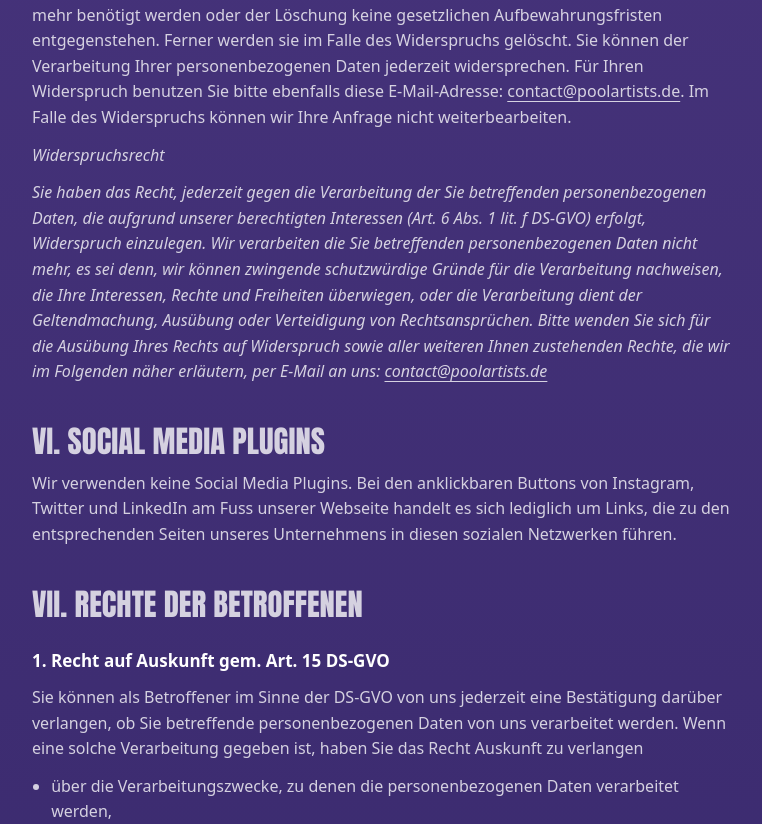
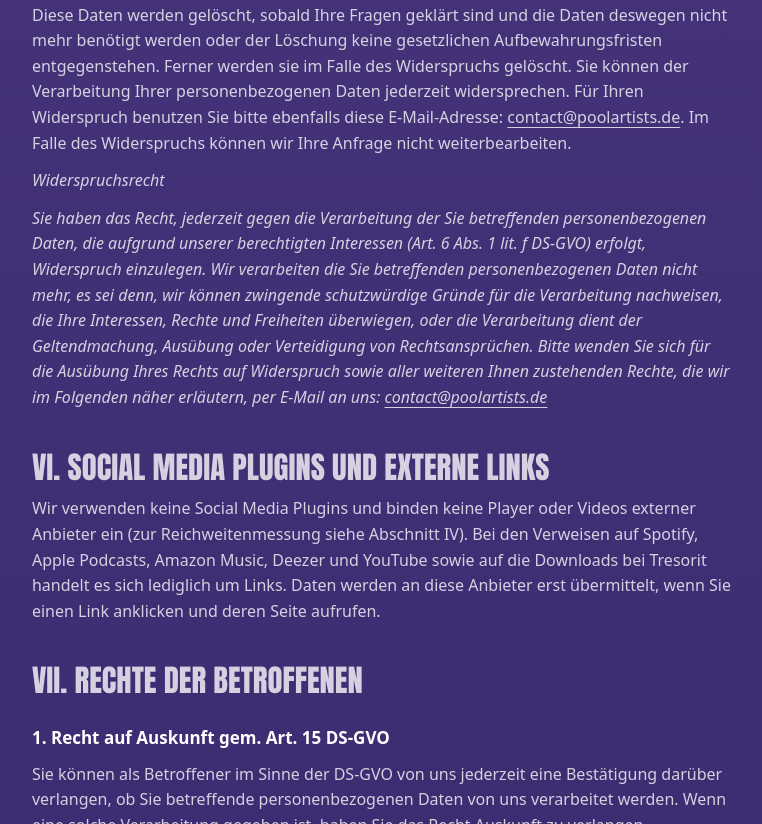
Before and after one commit to constantinbuer-sg/kus, a plain HTML site: page datenschutz.html in a window 1280 px wide. Shown: the part 2635-3459 px from the top of the page, without its empty margins (41-803 px from the left). Drawn offline with Linux system fonts and the light colour scheme.

Commit message:
Datenschutz: Log-Speicherdauer und externe Links korrigiert
- Abschnitt III: keine unbelegte Speicherdauer mehr
- Abschnitt VI: beschreibt die tatsächlichen Links der Seite statt Social-Media-Buttons

Co-Authored-By: Claude Opus 5.5 <noreply@anthropic.com>

```diff
--- a/datenschutz.html
+++ b/datenschutz.html
@@ -48,7 +48,7 @@
     </ul>
     <p>Rechtsgrundlage für diese Speicherung ist Art. 6 Abs. 1 lit. f DS-GVO. Die Daten werden aus technischen Gründen gebraucht, um die Funktionsfähigkeit unserer Seite aufrechtzuerhalten und um im Falle eines Cyberangriffs Strafverfolgungsbehörden notwendige Informationen bereitzustellen. Ferner werden sie für statistische Zwecke genutzt und um den Datenschutz und die Datensicherheit stetig zu optimieren. Dies stellt auch unser berechtigtes Interesse dar.</p>
     <p>Da die Daten technisch notwendig sind, um die Website betreiben zu können, geht es nicht ohne diese Erhebung; aus diesem Grund haben Sie keine Möglichkeit der Verwendung von Log-files zu widersprechen.</p>
-    <p>Die Log-files werden von unserem Dienstleister sieben Tage vorgehalten. Ein Personenbezug wird nicht hergestellt, und eine Auswertung zu Werbezwecken findet nicht statt. Sie dienen der Erhaltung der Funktionsfähigkeit der Website, indem sie uns Statistiken über Anfragen und Zugriffe liefern und Fehlermeldungen protokollieren, die wir dann beheben können.</p>
+    <p>Die Log-files werden von unserem Hosting-Anbieter nur so lange gespeichert, wie es für diese Zwecke erforderlich ist, und anschließend gelöscht. Ein Personenbezug wird nicht hergestellt, und eine Auswertung zu Werbezwecken findet nicht statt. Sie dienen der Erhaltung der Funktionsfähigkeit der Website, indem sie uns Statistiken über Anfragen und Zugriffe liefern und Fehlermeldungen protokollieren, die wir dann beheben können.</p>
     <p>Diese Website wird bei Vercel Inc. (USA) gehostet und über deren Server ausgeliefert. Die oben genannten Log-Daten fallen dabei bei Vercel an.</p>
     <h2>IV. Cookies und Reichweitenmessung</h2>
     <p>Diese Website verwendet keine Cookies oder vergleichbaren Speichertechnologien wie Local Storage oder Session Storage zu Analyse- oder Werbezwecken.</p>
@@ -61,8 +61,8 @@
     <p>Diese Daten werden gelöscht, sobald Ihre Fragen geklärt sind und die Daten deswegen nicht mehr benötigt werden oder der Löschung keine gesetzlichen Aufbewahrungsfristen entgegenstehen. Ferner werden sie im Falle des Widerspruchs gelöscht. Sie können der Verarbeitung Ihrer personenbezogenen Daten jederzeit widersprechen. Für Ihren Widerspruch benutzen Sie bitte ebenfalls diese E-Mail-Adresse: <a href="mailto:contact@poolartists.de">contact@poolartists.de</a>. Im Falle des Widerspruchs können wir Ihre Anfrage nicht weiterbearbeiten.</p>
     <p><em>Widerspruchsrecht</em></p>
     <p><em>Sie haben das Recht, jederzeit gegen die Verarbeitung der Sie betreffenden personenbezogenen Daten, die aufgrund unserer berechtigten Interessen (Art. 6 Abs. 1 lit. f DS-GVO) erfolgt, Widerspruch einzulegen. Wir verarbeiten die Sie betreffenden personenbezogenen Daten nicht mehr, es sei denn, wir können zwingende schutzwürdige Gründe für die Verarbeitung nachweisen, die Ihre Interessen, Rechte und Freiheiten überwiegen, oder die Verarbeitung dient der Geltendmachung, Ausübung oder Verteidigung von Rechtsansprüchen. Bitte wenden Sie sich für die Ausübung Ihres Rechts auf Widerspruch sowie aller weiteren Ihnen zustehenden Rechte, die wir im Folgenden näher erläutern, per E-Mail an uns: <a href="mailto:contact@poolartists.de">contact@poolartists.de</a></em></p>
-    <h2>VI. Social Media Plugins</h2>
-    <p>Wir verwenden keine Social Media Plugins. Bei den anklickbaren Buttons von Instagram, Twitter und LinkedIn am Fuss unserer Webseite handelt es sich lediglich um Links, die zu den entsprechenden Seiten unseres Unternehmens in diesen sozialen Netzwerken führen.</p>
+    <h2>VI. Social Media Plugins und externe Links</h2>
+    <p>Wir verwenden keine Social Media Plugins und binden keine Player oder Videos externer Anbieter ein (zur Reichweitenmessung siehe Abschnitt IV). Bei den Verweisen auf Spotify, Apple Podcasts, Amazon Music, Deezer und YouTube sowie auf die Downloads bei Tresorit handelt es sich lediglich um Links. Daten werden an diese Anbieter erst übermittelt, wenn Sie einen Link anklicken und deren Seite aufrufen.</p>
     <h2>VII. Rechte der Betroffenen</h2>
     <h3>1. Recht auf Auskunft gem. Art. 15 DS-GVO</h3>
     <p>Sie können als Betroffener im Sinne der DS-GVO von uns jederzeit eine Bestätigung darüber verlangen, ob Sie betreffende personenbezogenen Daten von uns verarbeitet werden. Wenn eine solche Verarbeitung gegeben ist, haben Sie das Recht Auskunft zu verlangen</p>
```
